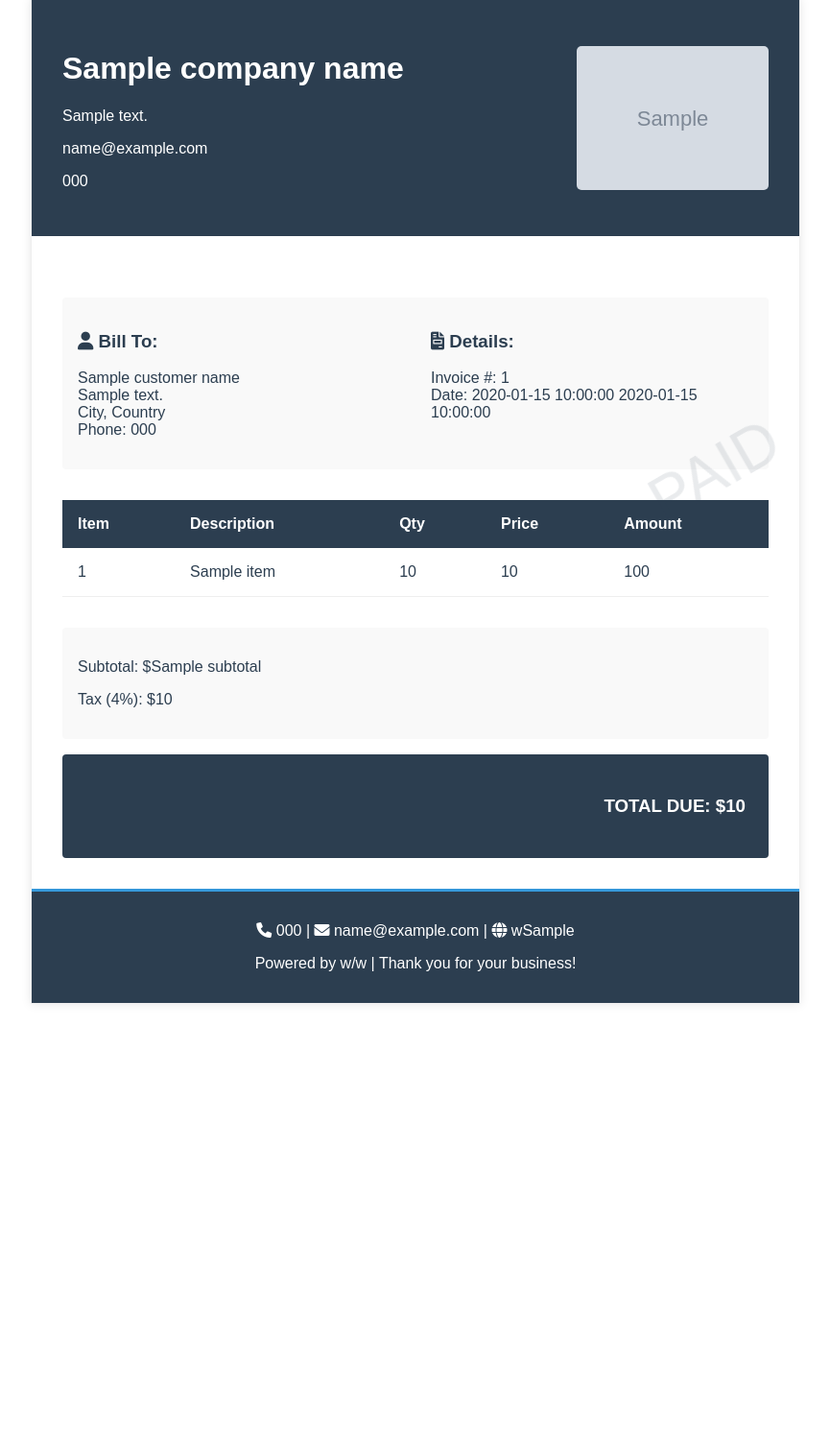
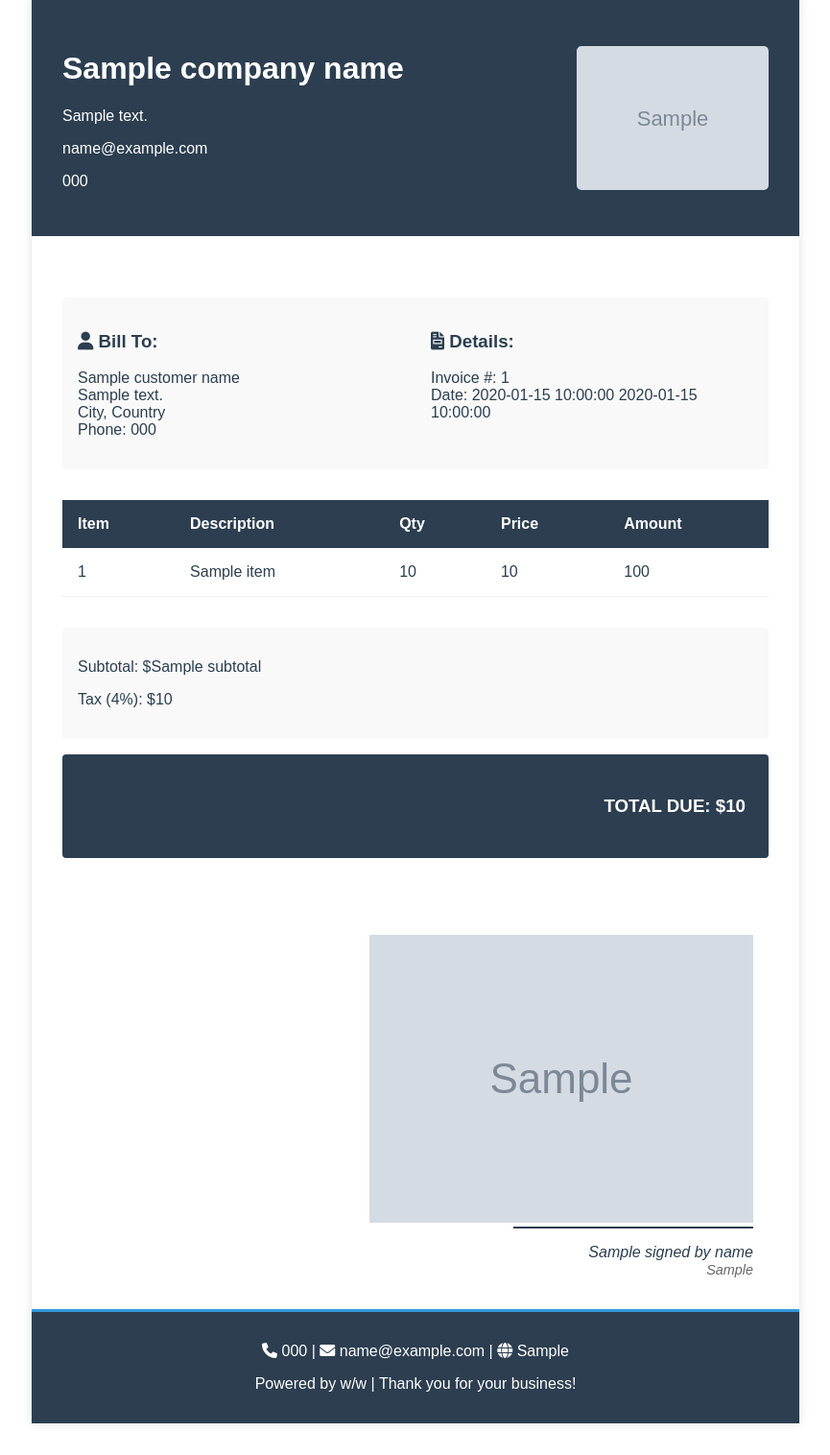
Before and after one commit to Akalanka-00/Invoice-Generator, a Python web app: template templates/consult_elite_pro.html in a window 1280 px wide. Shown: the part 33-1549 px from the top of the page at 96% size, without its empty margins (207-1072 px from the left). Before the commit the page ends 1079 px from the top, so only its background shows below. Run offline with Jinja, Linux system fonts and the light colour scheme; the template is opened without the code that fills it: most values are stand-ins (such as "Sample title", 1, 10 or a date in 2020); grey boxes marked "Sample" are stand-in pictures.

Commit message:
apply patch

```diff
--- a/invoice_generation.py
+++ b/invoice_generation.py
@@ -24,7 +24,7 @@ def apply_template(invoice, template):
 
 def fetch_templates():
     directory_path = './templates'
-    html_files = [file for file in os.listdir(directory_path) if file.endswith('.html')]
+    html_files = [file for file in os.listdir(directory_path) if file.endswith('consult_elite.html')]
     return html_files
 
 
--- a/templates/consult_elite_pro.html
+++ b/templates/consult_elite_pro.html
@@ -132,6 +132,35 @@
             border-radius: 4px;
             margin: 1rem 0;
         }
+
+        .signature-section {
+        margin-top: 2rem;
+        padding: 1rem 3rem;
+        text-align: right;
+    }
+
+        .signature-line {
+            width: 250px;
+            border-bottom: 2px solid #2C3E50;
+            margin-left: auto;
+            margin-bottom: 0.5rem;
+        }
+
+        .signature-details {
+            font-style: italic;
+            color: #2C3E50;
+        }
+
+        .signature-title {
+            font-size: 0.9em;
+            color: #666;
+        }
+
+        @media print {
+            .signature-line {
+                border-color: #2C3E50 !important;
+            }
+        }
     </style>
 </head>
 <body>
@@ -203,8 +232,15 @@
                 <h3>TOTAL DUE: ${{grand_total}}</h3>
             </div>
 
-            <!-- Watermark -->
-            <div class="watermark">PAID</div>
+        </div>
+
+        <div class="signature-section">
+            <img src="{{signature_image_url}}" alt="Signature">
+            <div class="signature-line"></div>
+            <div class="signature-details">
+                <p>{{signed_by_name}}<br>
+                <span class="signature-title">{{signed_by_job_post}}</span></p>
+            </div>
         </div>
 
         <!-- Footer -->
@@ -212,7 +248,7 @@
             <p>
                 <i class="fas fa-phone"></i> {{company_phone}} |
                 <i class="fas fa-envelope"></i> {{company_email}} |
-                <i class="fas fa-globe"></i> w{{company_web}}
+                <i class="fas fa-globe"></i> {{company_web}}
             </p>
             <p>Powered by w/w | Thank you for your business!</p>
         </footer>
```
Also changed, not shown: templates/consult_elite.html (+41 -0 lines).
